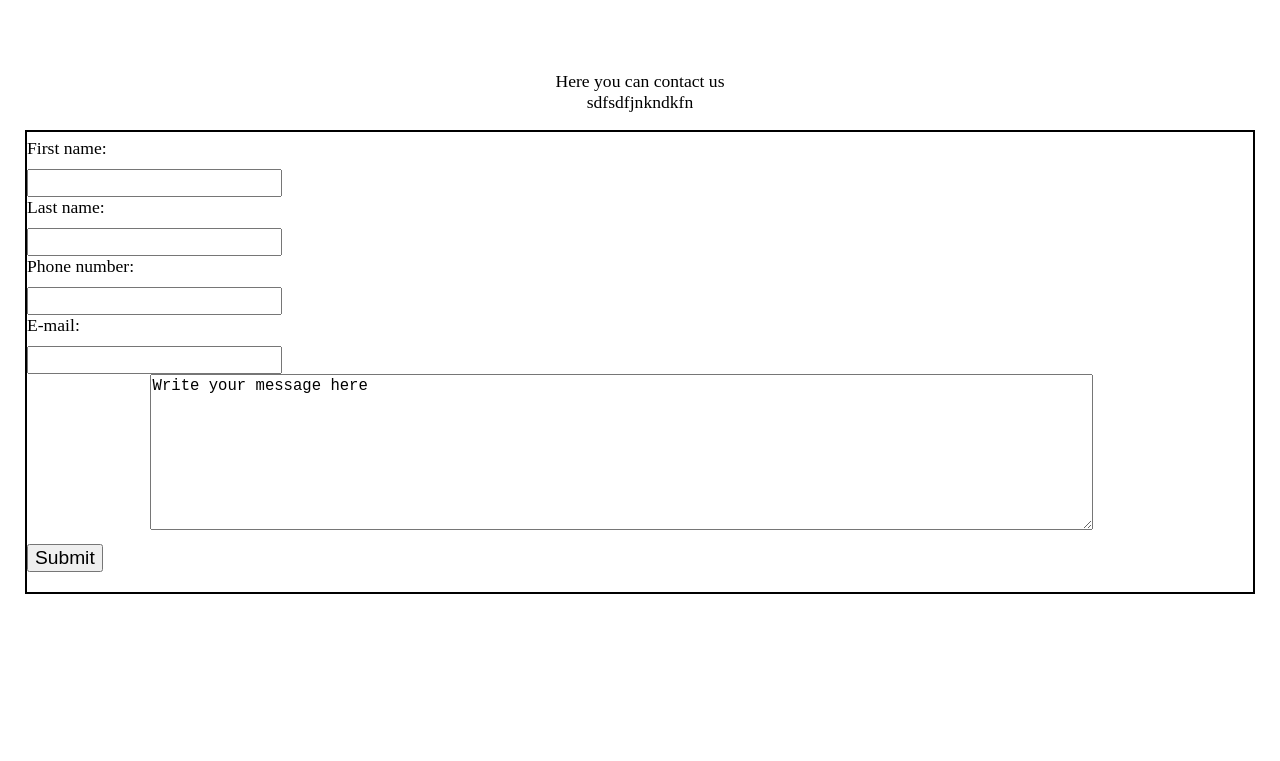
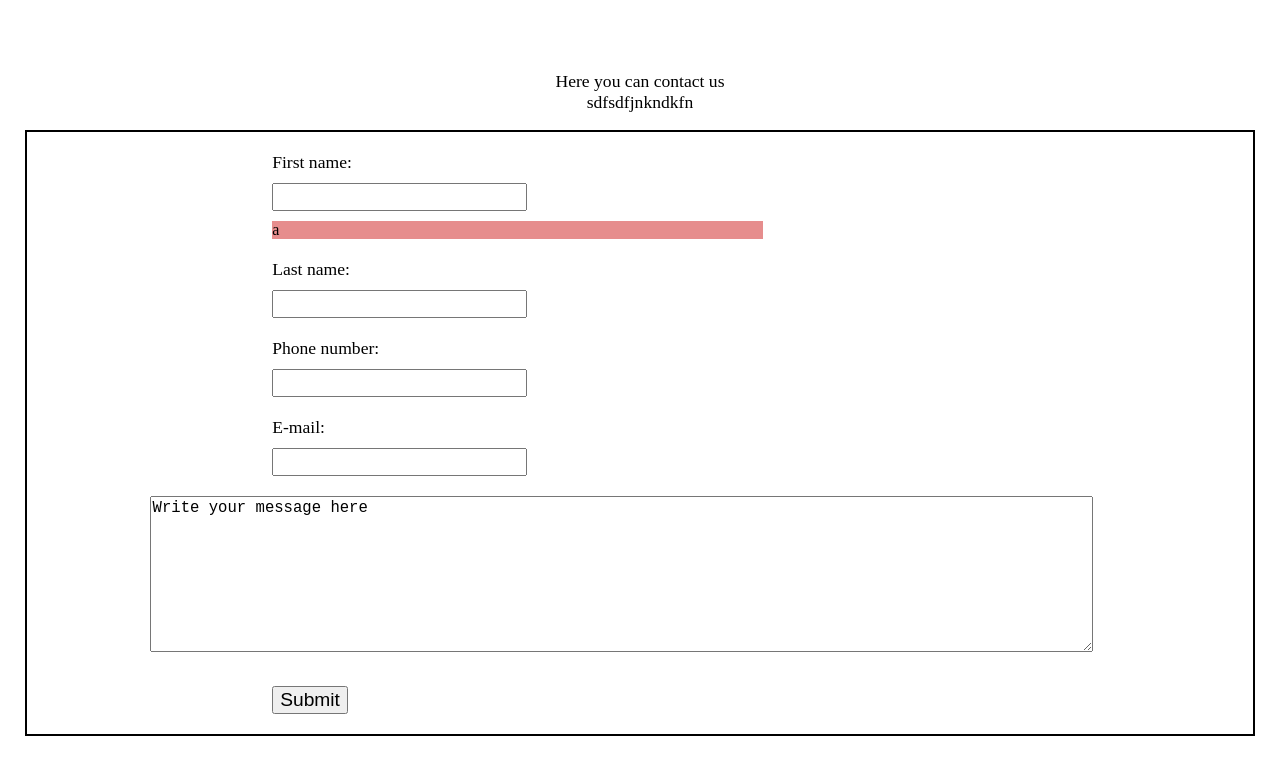
Before and after one commit to Silfverlin/website, a plain HTML site: page contact.html in a window 1280 px wide. Shown: the part 103-864 px from the top of the page. Before the commit the page ends 800 px from the top, so only its background shows below. Drawn offline with Linux system fonts and the light colour scheme.

Commit message:
Add files via upload

```diff
--- a/contact.html
+++ b/contact.html
@@ -26,29 +26,33 @@
         <br><br><br>
 
         <form id="form">
-            <div id="first_name" class="input">
+            <div id="first_name" class="input_div">
                 <p class="label">First name:</p>
-                <input type="text" name="input_first_name">
+                <input type="text" name="input_first_name" id="input_first_name">
+                <p class="alert" id="alert_first_name">a</p>
             </div>
-            <div id="last_name" class="input">
+            <div id="last_name" class="input_div">
                 <p class="label">Last name:</p>
-                <input type="text" name="input_last_name">
+                <input type="text" name="input_last_name" class="input_name">
             </div>
-            <div id="phone" class="input">
+            <div id="phone" class="input_div">
                 <p class="label">Phone number:</p>
-                <input type="text" name="input_phone">
+                <input type="text" name="input_phone" class="input_phone">
             </div>
-            <div id="email" class="input">
+            <div id="email" class="input_div">
                 <p class="label">E-mail:</p>
-                <input type="text" name="input_email">
+                <input type="text" name="input_email" class="input_email">
             </div>
-            <div id="message" class="input">
+            <div id="message" class="input_div">
                 <textarea id="textarea"  name="input_message">Write your message here</textarea>
             </div>
-            <div id="submit_div" class="input">
+            <div id="submit_div" class="input_div">
                 <input type="submit" id="submit">
             </div>
         </form>
 
+
+        <script src="Jquery/jquery.js"></script>
+        <script src="Javascript/input-validator.js"></script>
     </body>
 </html>
```
